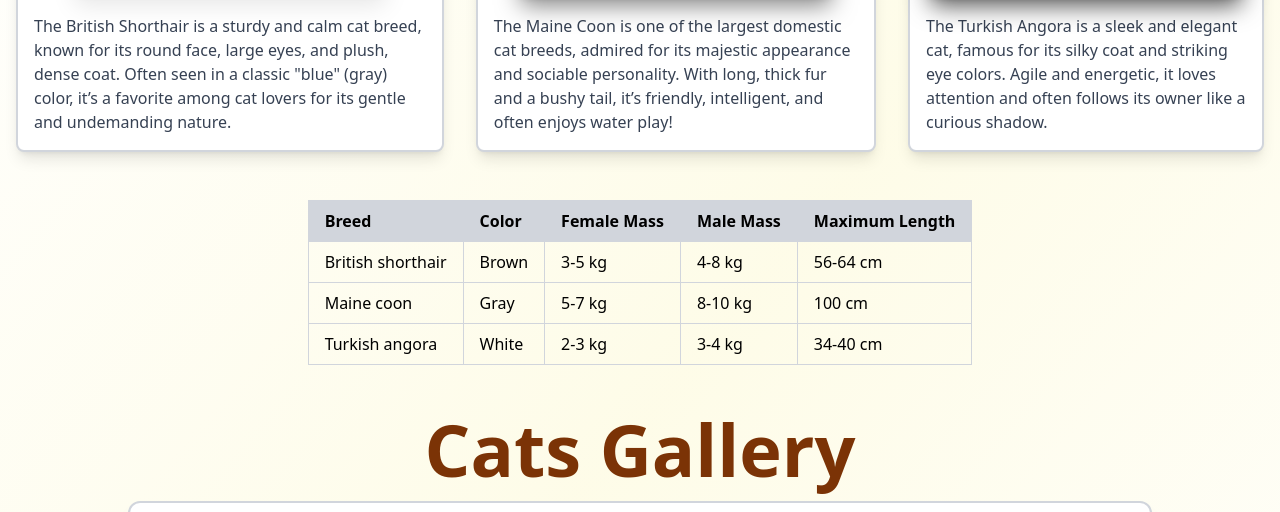
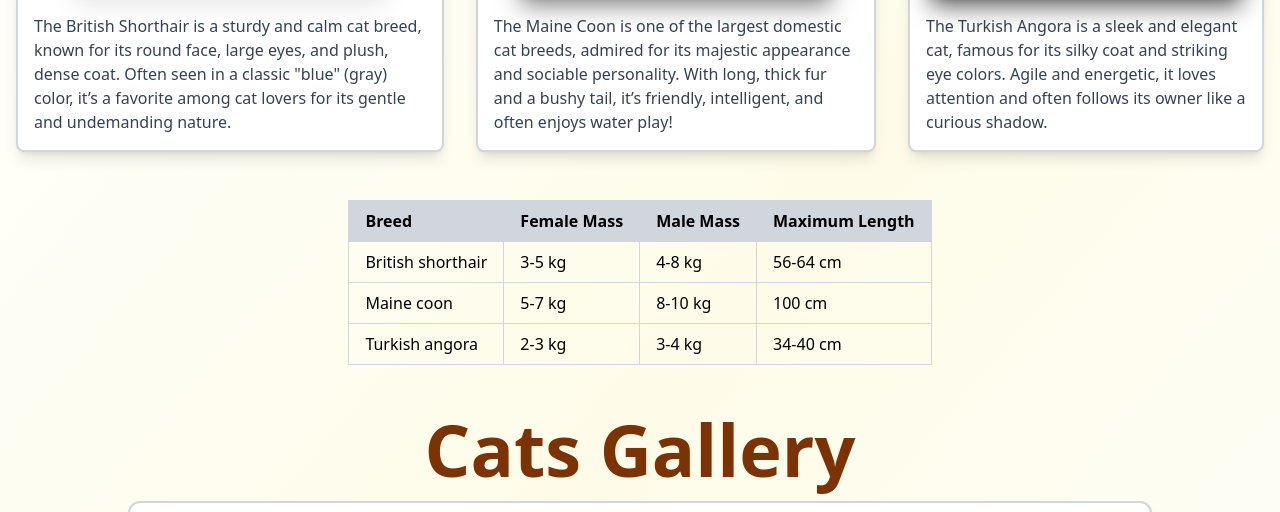
Before and after one commit to bartilokaj/www_2, a plain HTML site: page index.html in a window 1280 px wide. Shown: the part 324-836 px from the top of the page. Drawn offline with Linux system fonts and the light colour scheme.

Commit message:
Update index.html

```diff
--- a/index.html
+++ b/index.html
@@ -52,7 +52,6 @@
         <thead class="bg-gray-300">
           <tr>
             <th class="border border-gray-300 px-4 py-2 text-left">Breed</th>
-            <th class="border border-gray-300 px-4 py-2 text-left">Color</th>
             <th class="border border-gray-300 px-4 py-2 text-left">Female Mass</th>
             <th class="border border-gray-300 px-4 py-2 text-left">Male Mass</th>
             <th class="border border-gray-300 px-4 py-2 text-left">Maximum Length</th>
@@ -61,21 +60,18 @@
         <tbody>
           <tr>
             <td class="border border-gray-300 px-4 py-2">British shorthair</td>
-            <td class="border border-gray-300 px-4 py-2">Brown</td>
             <td class="border border-gray-300 px-4 py-2">3-5 kg</td>
             <td class="border border-gray-300 px-4 py-2">4-8 kg</td>
             <td class="border border-gray-300 px-4 py-2">56-64 cm</td>
           </tr>
           <tr>
             <td class="border border-gray-300 px-4 py-2">Maine coon</td>
-            <td class="border border-gray-300 px-4 py-2">Gray</td>
             <td class="border border-gray-300 px-4 py-2">5-7 kg</td>
             <td class="border border-gray-300 px-4 py-2">8-10 kg</td>
             <td class="border border-gray-300 px-4 py-2">100 cm</td>
           </tr>
           <tr>
             <td class="border border-gray-300 px-4 py-2">Turkish angora</td>
-            <td class="border border-gray-300 px-4 py-2">White</td>
             <td class="border border-gray-300 px-4 py-2">2-3 kg</td>
             <td class="border border-gray-300 px-4 py-2">3-4 kg</td>
             <td class="border border-gray-300 px-4 py-2">34-40 cm</td>
```
